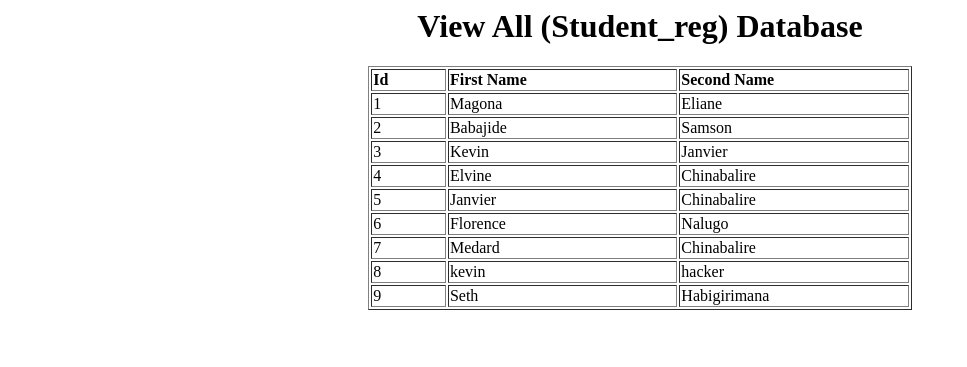
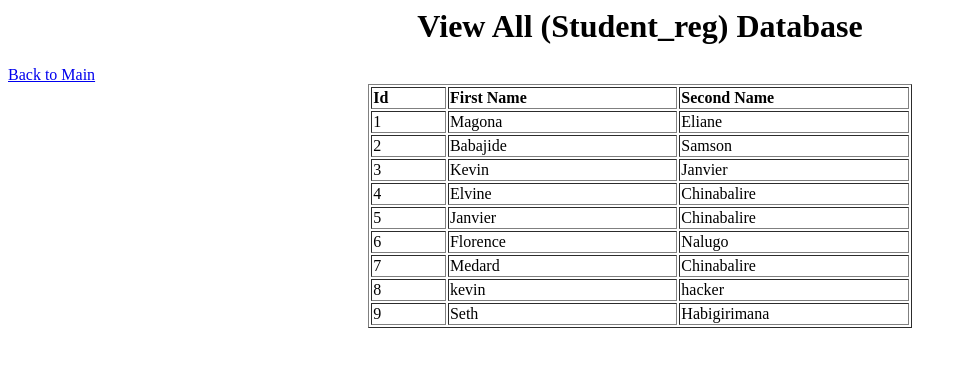
Before and after one commit to SlauICT/PHP_2nd-Year, a PHP site: page /view.php in a window 1280 px wide. Shown: the top 367 px of the page, without its empty margins (0-967 px from the left). Run offline with PHP 8.4, Linux system fonts and the light colour scheme; data comes from the database, SQL or seed files in the repository.

Commit message:
Update view.php

```diff
--- a/view.php
+++ b/view.php
@@ -8,7 +8,7 @@ mysql_select_db("student_reg")or die("cannot select Database");
 $sql= mysql_query("select * from name_tbl");
 echo'<table width="43%" border="1" align="center">
   <tr>
-  <h1 align="center">View All (Student_reg) Database </h1>
+  <h1 align="center">View All (Student_reg) Database </h1><a href="index.php">Back to Main</a>
    <td width="14%"><strong>Id</strong></td>
     <td width="43%"><strong>First Name</strong></td>
     <td width="43%"><strong>Second Name</strong></td>
```
